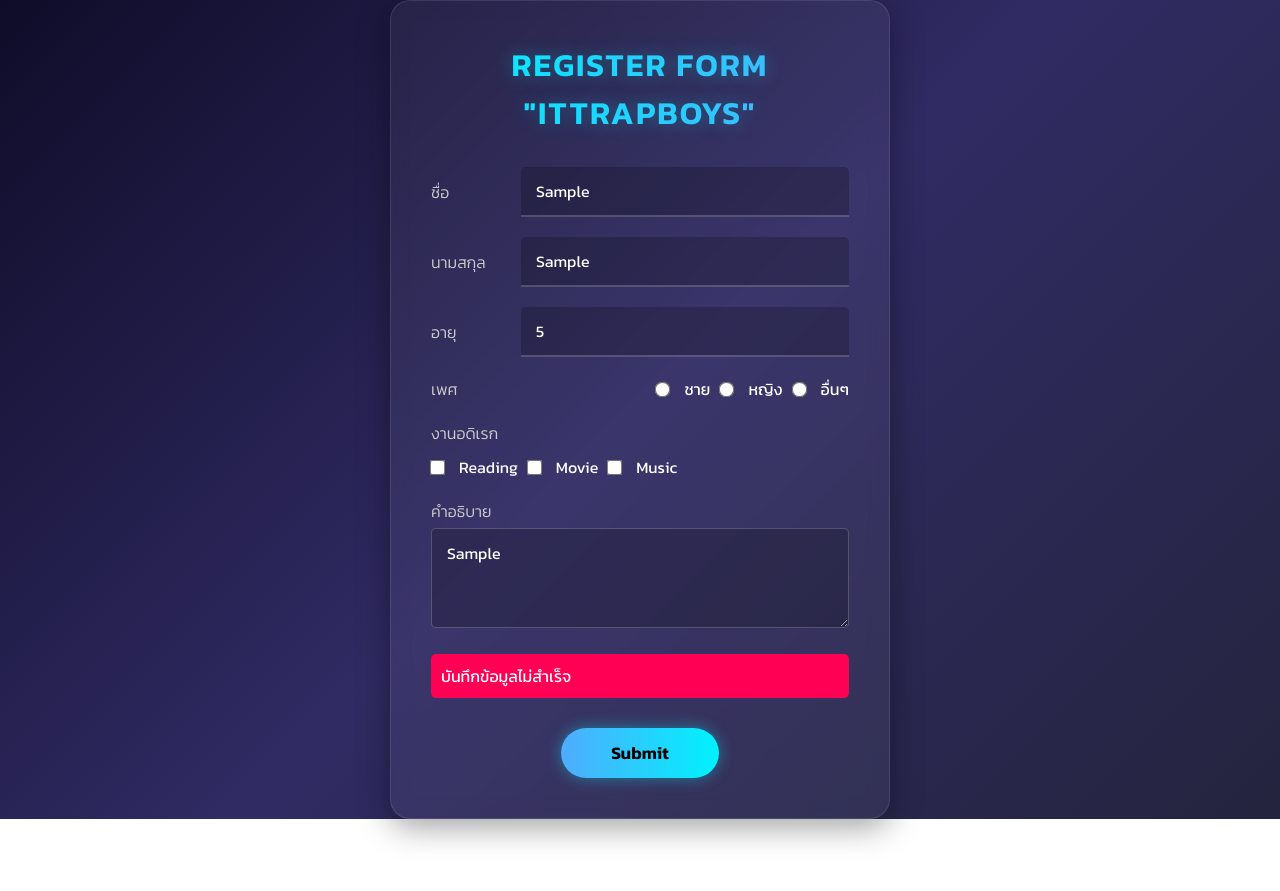
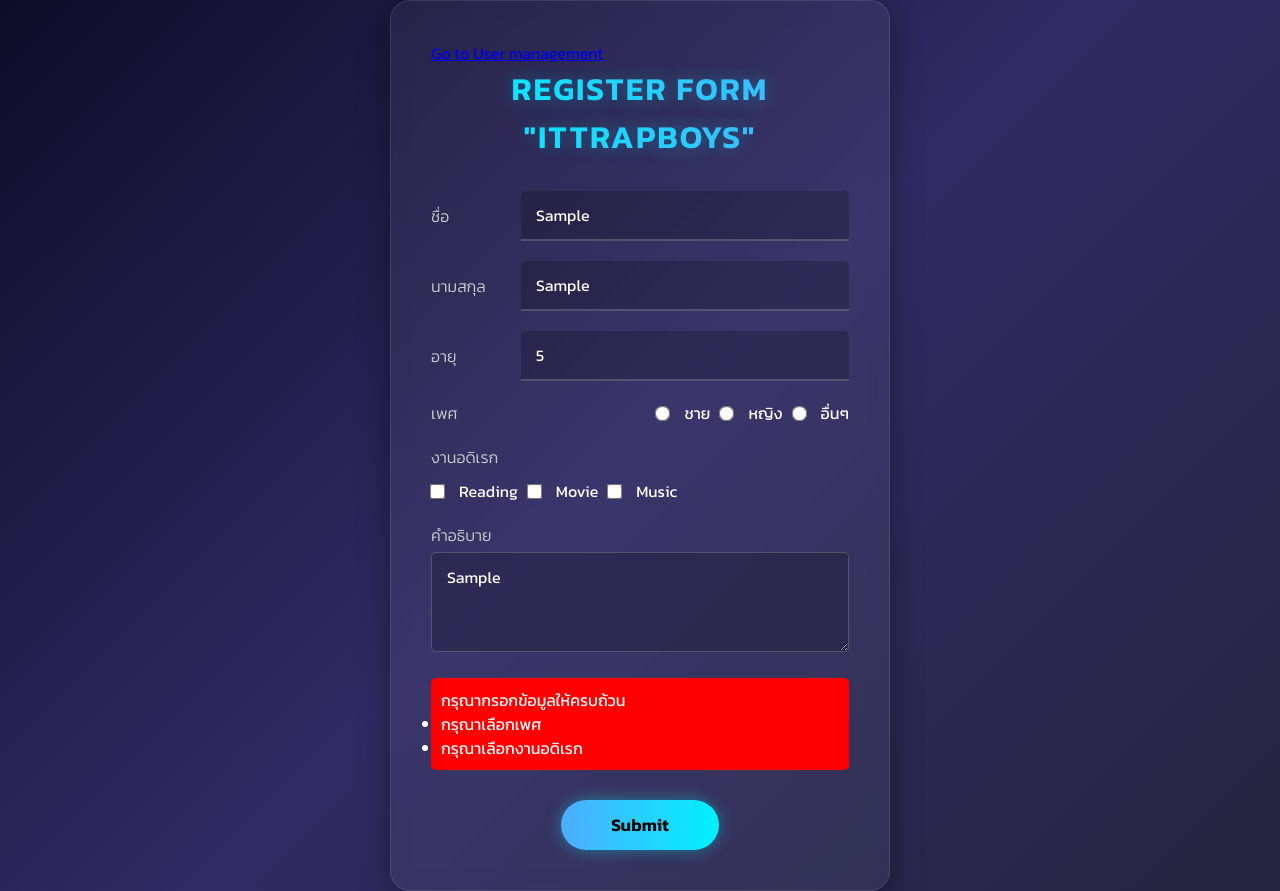
Before and after one commit to thiraphat27/241-820-2269, a plain HTML site: page Frontend/index.html in a window 1280 px wide. Both pictures are taken after typing "Sample", "Sample", "5", "Sample" into the empty fields and a click on the button "Submit". Before the commit the page ends 819 px from the top, so only its background shows below. Drawn offline with nearby package versions, Linux system fonts and the light colour scheme.

Commit message:
Add files via upload

```diff
--- a/Frontend/index.html
+++ b/Frontend/index.html
@@ -9,6 +9,7 @@
 <body>
 
     <div class="container">
+        <a href="user.html">Go to User management</a>
         <div class="header">
             Register Form "ITTRAPBOYS"
         </div>
--- a/Frontend/index.js
+++ b/Frontend/index.js
@@ -1,41 +1,87 @@
+const validateData = (userData) => {
+    let errors = [];
+    if (!userData.firstName) {
+        errors.push('กรุณากรอกชื่อ');
+    }
+    if (!userData.lastName) {
+        errors.push('กรุณากรอกนามสกุล');
+    }
+    if (!userData.age) {
+        errors.push('กรุณากรอกอายุ');
+    }
+    if (!userData.gender) {
+        errors.push('กรุณาเลือกเพศ');
+    }
+    if (!userData.interests) {
+        errors.push('กรุณาเลือกงานอดิเรก');
+    }
+    if (!userData.description) {
+        errors.push('กรุณากรอกคำอธิบาย');
+    }
+    return errors;
+}
+
 const submitData = async () => {
-    let firstNameDom = document.querySelector('input[name=firstname]')
-    let lastNameDom = document.querySelector('input[name=lastname]');
-    let ageDom = document.querySelector('input[name=age]');
-    let genderDom = document.querySelector('input[name=gender]:checked');
-    let interestDoms = document.querySelectorAll('input[name=interests]:checked');
-    let descriptionDom = document.querySelector('textarea[name=description]');
+    let firstNameDOM = document.querySelector('input[name=firstname]');
+    let lastNameDOM = document.querySelector('input[name=lastname]');
+    let ageDOM = document.querySelector('input[name=age]');
+    let genderDOM = document.querySelector('input[name=gender]:checked') || {};
+    let interestDOMs = document.querySelectorAll('input[name=interests]:checked') || {};
+    let descriptionDOM = document.querySelector('textarea[name=description]');
 
-    let messageDOM = document.getElementById('message');
+    let messageDOM = document.getElementById('message')
     try {
-    let interest = ' '
-    for (let i = 0; i < interestDoms.length; i++) {
-        interest += interestDoms[i].value
-        if (i != interestDoms.length -1) {
-            interest += ', '
+        let interest = ''
+        for (let i = 0; i < interestDOMs.length; i++) {
+            interest += interestDOMs[i].value
+            if (i != interestDOMs.length - 1) {
+                interest += ','
             }
         }
 
         let userData = {
-        firstName: firstNameDom.value,
-        lastName: lastNameDom.value,
-        age: ageDom.value,
-        gender: genderDom.value,
-        description: descriptionDom.value,
+            firstName: firstNameDOM.value,
+            lastName: lastNameDOM.value,
+            age: ageDOM.value,
+            gender: genderDOM.value,
+            description: descriptionDOM.value,
             interests: interest
         }
+        console.log('submitData', userData);
 
-        const response = await axios.post('http://localhost:8000/users', userData)
-        console.log('response', response.data);
-
-        messageDOM.innerText = "บันทึกข้อมูลสำเร็จ";
-        messageDOM.className = "message success";
-    } catch (error) {
-        if (error.response) {
-            console.error('Error response from server:', error.response.message);
+        const errors = validateData(userData);
+        if (errors.length > 0) {
+            throw {
+                message: 'กรุณากรอกข้อมูลให้ครบถ้วน',
+                errors: errors
             }
-        messageDOM.innerText = "บันทึกข้อมูลไม่สำเร็จ";
-        messageDOM.className = "message danger";
         }
 
+        const response = await axios.post('http://localhost:8000/users', userData);
+        console.log('response', response);
+        messageDOM.innerText = 'บันทึกข้อมูลสำเร็จ';
+        messageDOM.className = 'message success';
+    } catch (error) {
+        console.log('error message', error.message);
+        console.log('error', error.errors);
+        if (error.response) {
+            console.log('error response:', error.response);
+            errorMessage = error.response.data.message;
+            errorerrors = error.response.data.errors;
+
         }
+
+        let htmlData = '<div>'
+        htmlData += `<div>${error.message}</div>`;
+        htmlData += '<ul>';
+        for (let i = 0; i < error.errors.length; i++) {
+            htmlData += `<li>${error.errors[i]}</li>`;
+        }
+        htmlData += '</ul>';
+        htmlData += '</div>';
+
+
+        messageDOM.innerHTML = htmlData;
+        messageDOM.className = 'message danger';
+    }
+}
--- a/Frontend/styles.css
+++ b/Frontend/styles.css
@@ -138,8 +138,8 @@
     color: #fff;
  }
  .message.danger {
-    background-color: #ff0055;
-    color: #fff;
+    background-color: #ff0000;
+    color: #ffffff;
  }
 
 .button {
```
Also changed, not shown: Frontend/user.html (added, +15 -0 lines), Frontend/user.js (added, +35 -0 lines). Lines whose indentation alone changed are shown as unchanged.
